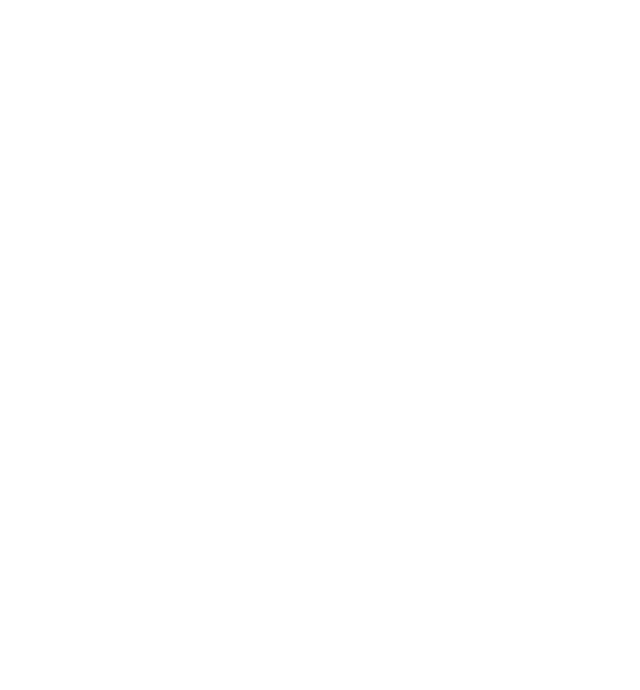
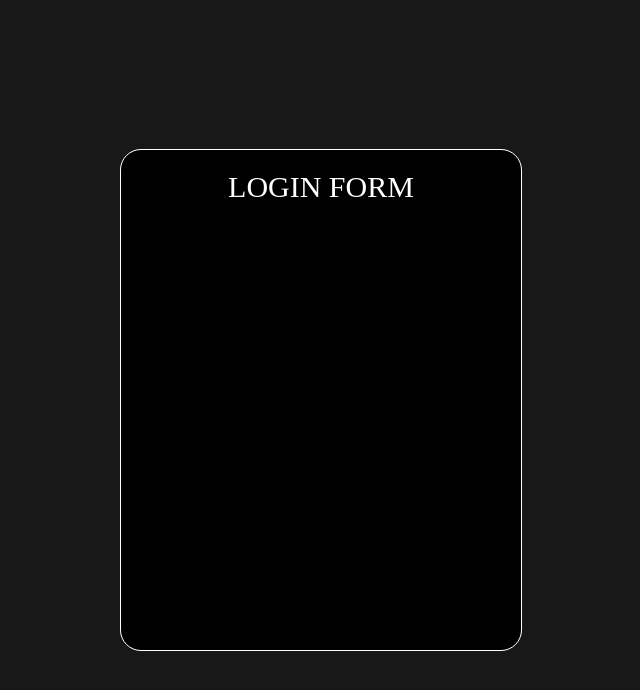
Before and after one commit to thugperfect/Express-Login-page, a plain HTML site: page resources/index.html in a window 1280 px wide. Shown: the whole page, without its empty margins (319-959 px from the left). Drawn offline with Linux system fonts and the light colour scheme.

Commit message:
frontend

```diff
--- a/resources/index.html
+++ b/resources/index.html
@@ -3,9 +3,14 @@
 <head>
     <meta charset="UTF-8">
     <meta name="viewport" content="width=device-width, initial-scale=1.0">
-    <title>Document</title>
+    <title>Login</title>
+    <link rel="stylesheet" href="style.css">
 </head>
 <body>
-
+    <div class="body">
+        <div class="logo">LOGIN FORM</div>
+        <form action="" method="post"></form>
+        <div class="signup-btn"></div>
+    </div>
 </body>
 </html>
--- a/resources/style.css
+++ b/resources/style.css
@@ -0,0 +1,23 @@
+body{
+    margin: 0;
+    background-color: #181818;
+    color: white;
+    display: flex;
+    justify-content: center;
+    align-items: center;
+min-height: 100vh;
+}
+.body{
+    outline: 1px solid;
+    width:400px;
+    height: 500px;
+    border-radius:20px;
+    background-color: black;
+}
+.logo{
+    width: 100%;
+    font-size: 30px;
+    display: flex;
+    justify-content: center;
+    margin-top: 20px;
+}
```
